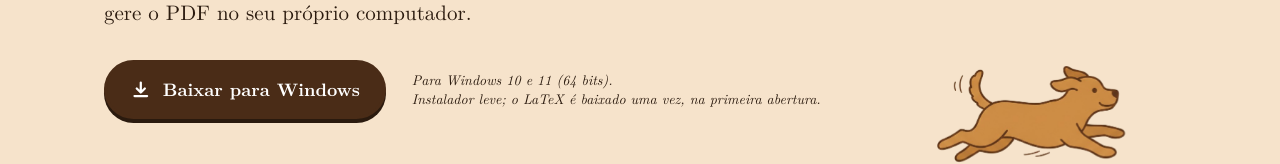
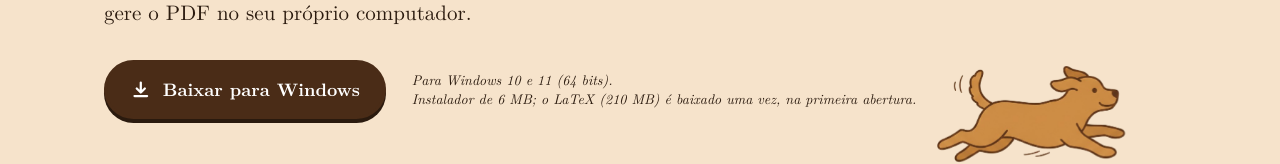
Before and after one commit to nacaratti/caramelotex, a website built with Vite: page site/index.html in a window 1280 px wide. Shown: the part 343-507 px from the top of the page. Built offline with nearby package versions, Linux system fonts and the light colour scheme.

Commit message:
Landing: tamanho do instalador da v0.3.2
Co-Authored-By: Claude Opus 5.5 <noreply@anthropic.com>

```diff
--- a/site/index.html
+++ b/site/index.html
@@ -46,7 +46,7 @@
                             </svg>
                             Baixar para Windows
                         </a>
-                        <span class="note">Para Windows 10 e 11 (64 bits).<br>Instalador leve; o LaTeX é baixado uma vez, na primeira abertura.</span>
+                        <span class="note">Para Windows 10 e 11 (64 bits).<br>Instalador de 6 MB; o LaTeX (210 MB) é baixado uma vez, na primeira abertura.</span>
                     </div>
                 </div>
 
```
